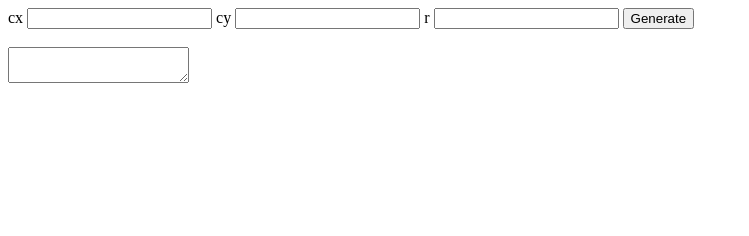
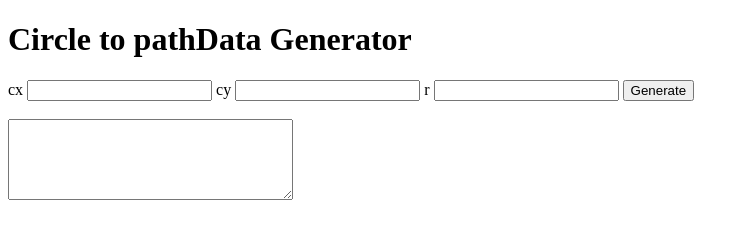
Before and after one commit to BrandaoFrancois/ThunderBroccoli, a plain HTML site: page index.html in a window 1280 px wide. Shown: the whole page, without its empty margins (0-749 px from the left). Drawn offline with Linux system fonts and the light colour scheme.

Commit message:
Update index.html

```diff
--- a/index.html
+++ b/index.html
@@ -9,12 +9,13 @@
     <meta http-equiv="refresh" content="30" />
   </head>
   <body>
+    <h1>Circle to pathData Generator</h1>
     cx <input id="cx" type="text" name="cx" value="" />
     cy <input id="cy" type="text" name="cy" value="" />
     r <input id="r" type="text" name="r" value="" />
     <input id="validate" type="button" name="validate" value="Generate" /><br /><br />
 
-    <textarea id="result"></textarea>
+    <textarea id="result" cols="33" rows="5"></textarea>
     <script type="text/javascript" src="calculator.js"></script>
   </body>
 </html>
```
